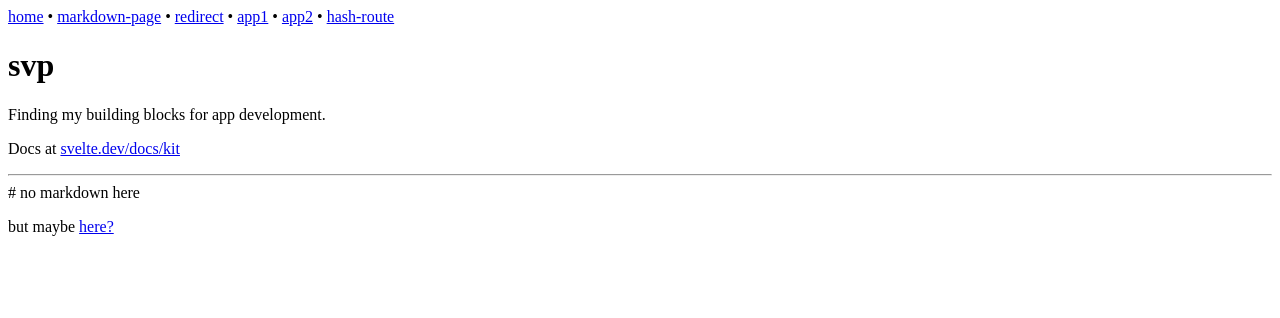
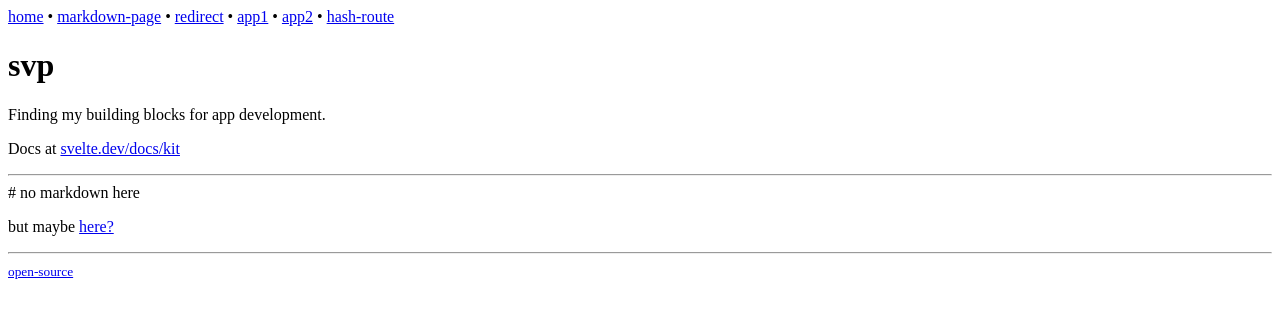
Before and after one commit to rosano/sveltekit-proof, a SvelteKit app: page / in a window 1280 px wide. Shown: the top 318 px of the page. Built offline with nearby package versions, Linux system fonts and the light colour scheme.

Commit message:
spec open-source link

```diff
--- a/src/routes/+page.svelte
+++ b/src/routes/+page.svelte
@@ -8,3 +8,7 @@
 
 # no markdown here
 <p>but maybe <a href="/markdown-page">here?</a></p>
+
+<hr>
+
+<small><a href="https://github.com/rosano/svp">open-source</a></small>
```
Also changed, not shown: src/routes/tests-ui.js (+11 -2 lines).
